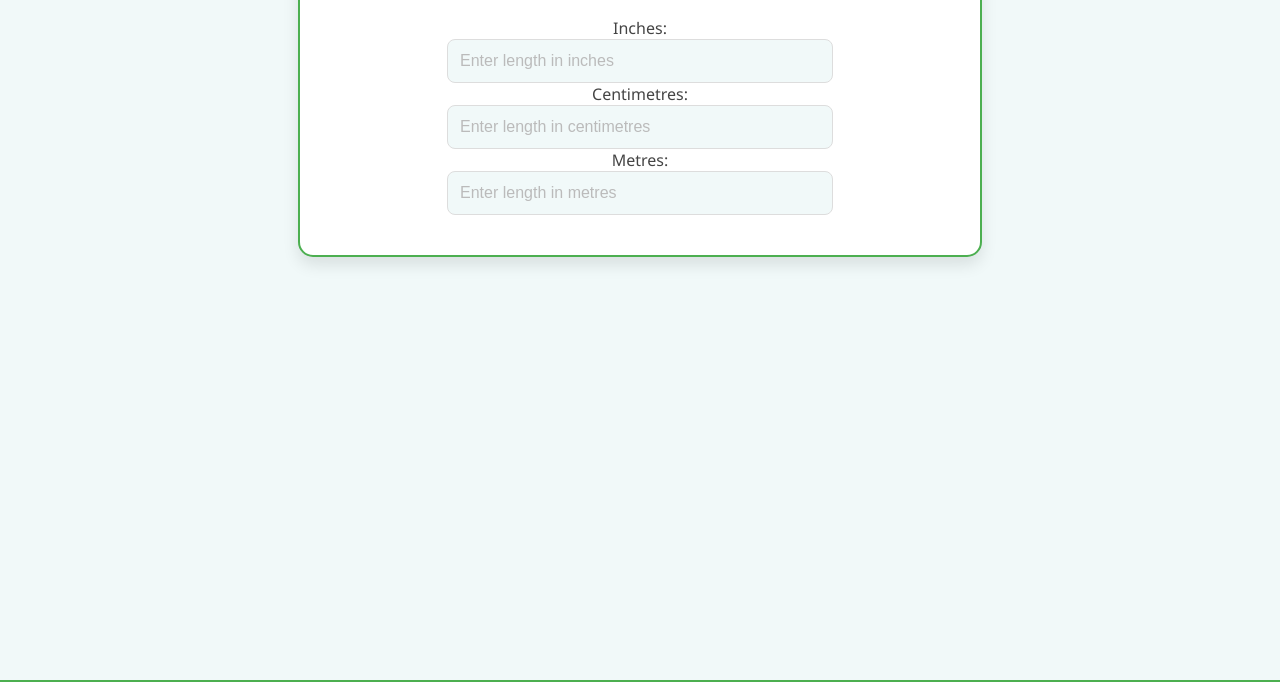
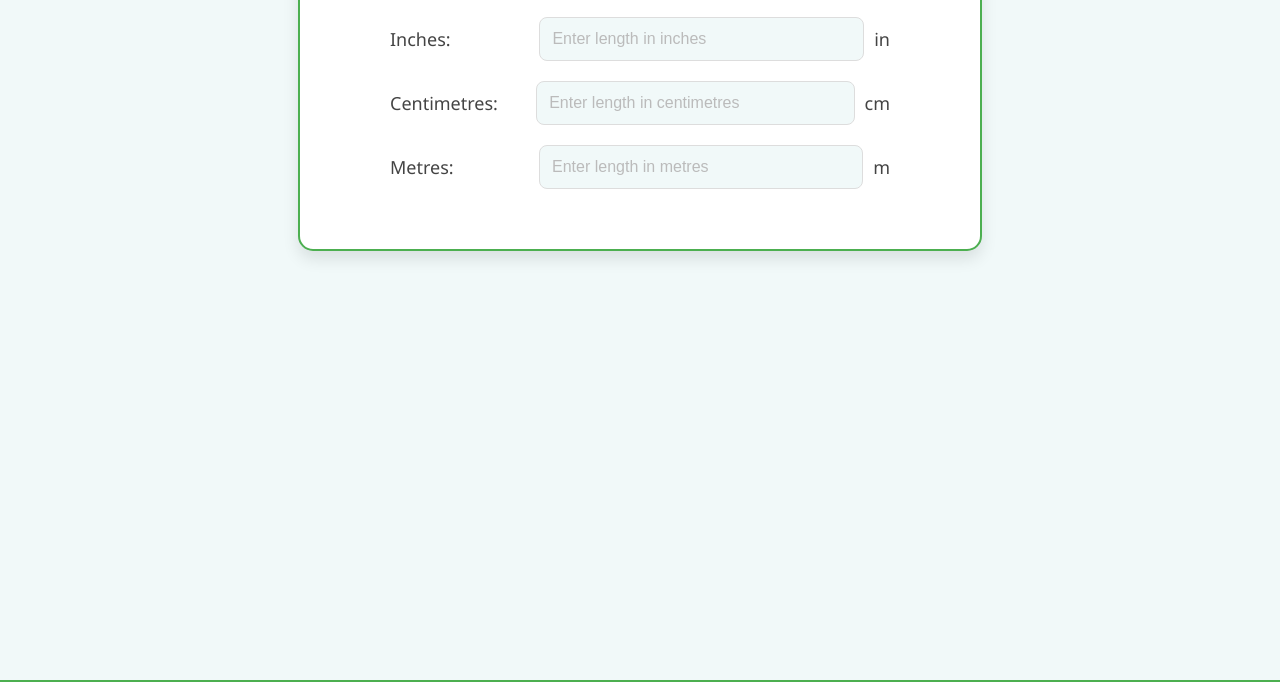
Before and after one commit to PatrickM320/Length-Converter-, a plain HTML site: page index.html in a window 1280 px wide. Shown: the part 118-800 px from the top of the page. Drawn offline with Linux system fonts and the light colour scheme.

```diff
--- a/index.html
+++ b/index.html
@@ -10,14 +10,23 @@
   <div class="converter">
     <h1>Length Converter</h1>
 
+    <div class="input-container">
       <label for="inches">Inches:</label>
       <input type="number" id="inches" placeholder="Enter length in inches">
+      <span class="unit">in</span>
+    </div>
 
+    <div class="input-container">
       <label for="centimetres">Centimetres:</label>
       <input type="number" id="centimetres" placeholder="Enter length in centimetres">
+      <span class="unit">cm</span>
+    </div>
 
+    <div class="input-container">
       <label for="metres">Metres:</label>
       <input type="number" id="metres" placeholder="Enter length in metres">
+      <span class="unit">m</span>
+    </div>
   </div>
 
   <script src="script.js"></script>
```
Lines whose indentation alone changed are shown as unchanged.
